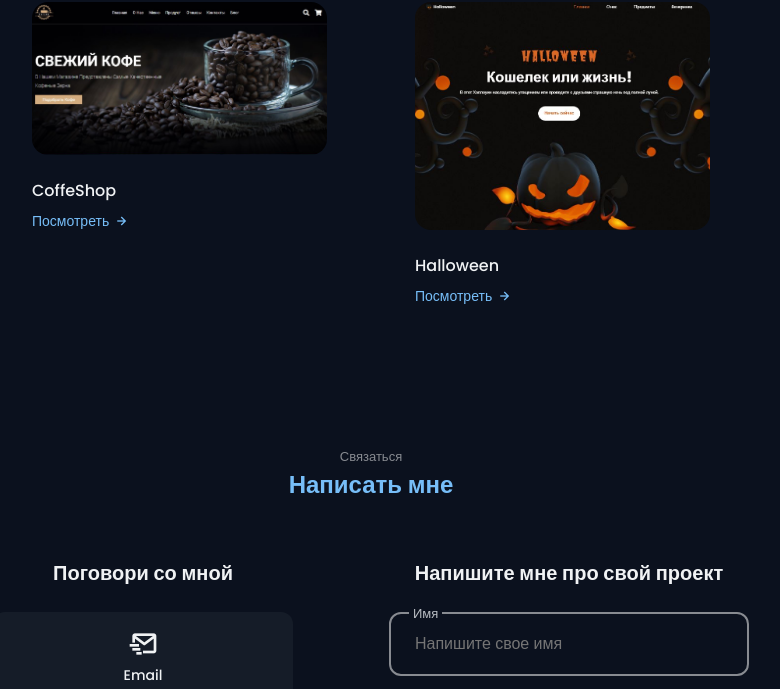
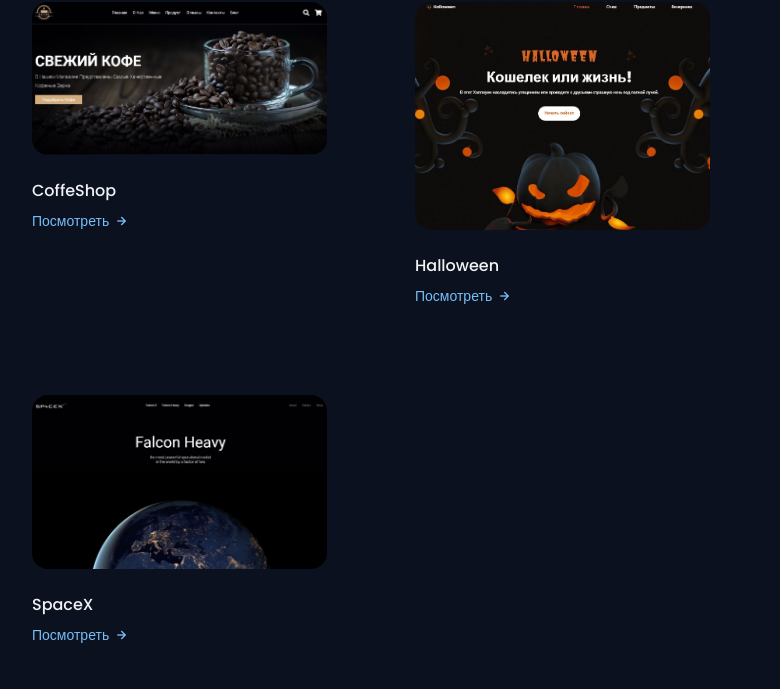
Before and after one commit to namot-a/portfolio-finish, a plain HTML site: page index.html in a window 1280 px wide. Shown: the part 1888-2577 px from the top of the page, without its empty margins (269-1049 px from the left). Drawn offline with nearby package versions, Linux system fonts and the light colour scheme.

Commit message:
new work3

```diff
--- a/css/style.css
+++ b/css/style.css
@@ -988,6 +988,9 @@ contact__form-area textarea {
 
     .work__img {
         width: 295px;
+        /* height: 100%; */
+        background-size: cover;
+
     }
 
     .contact__info {
--- a/index.html
+++ b/index.html
@@ -316,6 +316,16 @@
               Посмотреть <i class="bx bx-right-arrow-alt work__icon"></i>
             </a>
           </div>
+
+          <div class="work__card mix web">
+            <img src="img/work3.jpg" alt="" class="work__img" />
+
+            <h3 class="work__title">SpaceX</h3>
+
+            <a href="https://dynamic-starship-b7ea88.netlify.app/" class="work__button" target="_blank">
+              Посмотреть <i class="bx bx-right-arrow-alt work__icon"></i>
+            </a>
+          </div>
         </div>
       </section>
 
```
Also changed, not shown: img/work3.jpg (added).
